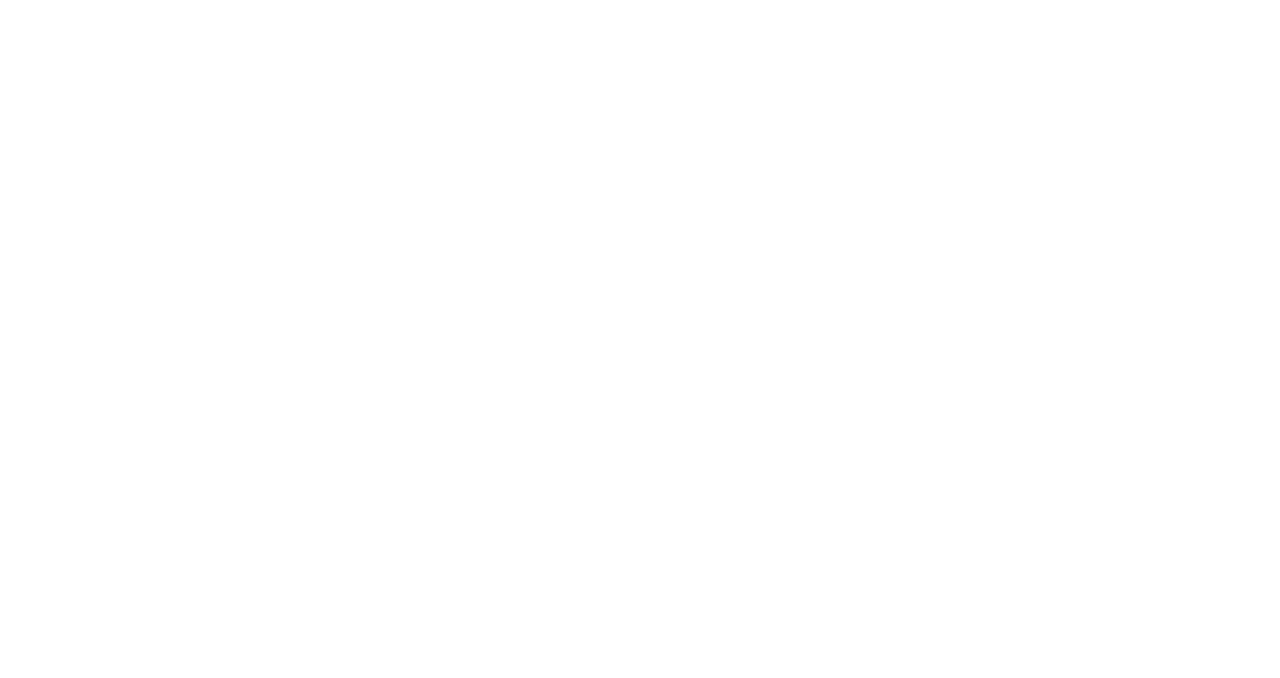
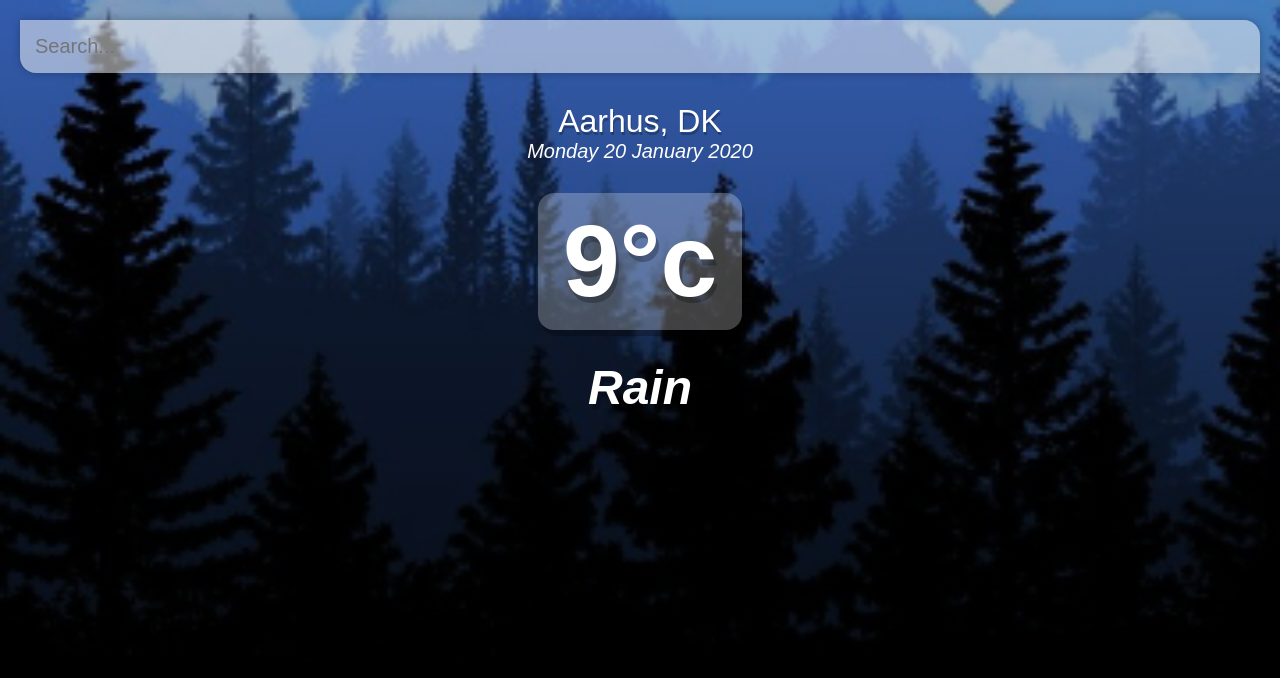
Before and after one commit to Jabser/Weather-App, a Vue app: page / in a window 1280 px wide. Shown: the top 678 px of the page. Built offline with nearby package versions, Linux system fonts and the light colour scheme.

Commit message:
Initial styling done

```diff
--- a/src/App.vue
+++ b/src/App.vue
@@ -1,6 +1,24 @@
 <template>
   <div id="app">
-
+    <main>
+      <div class="search-box">
+        <input
+          type="text"
+          class="search-bar"
+          placeholder="Search..."
+        />
+      </div>
+      <div class="weather-wrap">
+        <div class="location-box">
+          <div class="location">Aarhus, DK</div>
+          <div class="date">Monday 20 January 2020</div>
+        </div>
+        <div class="weather-box">
+          <div class="temp">9°c</div>
+          <div class="weather">Rain</div>
+        </div>
+      </div>
+    </main>
   </div>
 </template>
 
@@ -12,5 +30,98 @@
 </script>
 
 <style lang="scss">
+* {
+  margin: 0;
+  padding: 0;
+  box-sizing: border-box;
+}
 
+body {
+  font-family: 'montserrat', sans-serif;
+}
+
+#app {
+  background-image: url('./assets/cold-bg.jpg');
+  background-size: cover;
+  background-position: bottom;
+  transition: .4s;
+}
+
+main {
+  min-height: 100vh;
+  padding: 20px;
+  background-image: linear-gradient(to bottom, rgba(0, 0, 0, 0.25), rgba(0, 0, 0, 0.75));
+
+  .search-box {
+    width: 100%;
+    margin-bottom: 30px;
+
+    .search-bar {
+      display: block;
+      width: 100%;
+      padding: 15px;
+
+      color: #313131;
+      font-size: 20px;
+
+      appearance: none;
+      border: none;
+      outline: none;
+      background: none;
+
+      box-shadow: 0 0 8px rgba(0, 0, 0, 0.25);
+      background-color: rgba(255, 255, 255, 0.5);
+      border-radius: 0 16px 0 16px;
+      transition: .4s;
+
+      &:focus {
+        box-shadow: 0 0 16px rgba(0, 0, 0, 0.25);
+        background-color: rgba(255, 255, 255, 0.75);
+        border-radius: 16px 0 16px 0;
+      }
+    }
+  }
+  .weather-wrap {
+    .location-box {
+      .location {
+        color: #fff;
+        font-size: 32px;
+        font-weight: 500;
+        text-align: center;
+        text-shadow: 1px 3px rgba(0, 0, 0, 0.25);
+      }
+      .date {
+        color: #fff;
+        font-size: 20px;
+        font-weight: 300;
+        font-style: italic;
+        text-align: center;
+      }
+    }
+    .weather-box {
+      text-align: center;
+      .temp {
+        display: inline-block;
+        padding: 10px 25px;
+        color: #fff;
+        font-size: 102px;
+        font-weight: 900;
+
+        text-shadow: 3px 6px rgba(0, 0, 0, 0.25);
+        background-color: rgba(255, 255, 255, 0.25);
+        border-radius: 16px;
+        margin: 30px 0;
+
+        box-shadow: 3px 6px rgba(0, 0, 0, 0.25);
+      }
+      .weather {
+        color: #fff;
+        font-size: 48px;
+        font-weight: 700;
+        font-style: italic;
+        text-shadow: 3px 6px rgba(0, 0, 0, 0.25);
+      }
+    }
+  }
+}
 </style>
```
Also changed, not shown: src/assets/cold-bg.jpg (added), src/assets/warm-bg.jpg (added).
